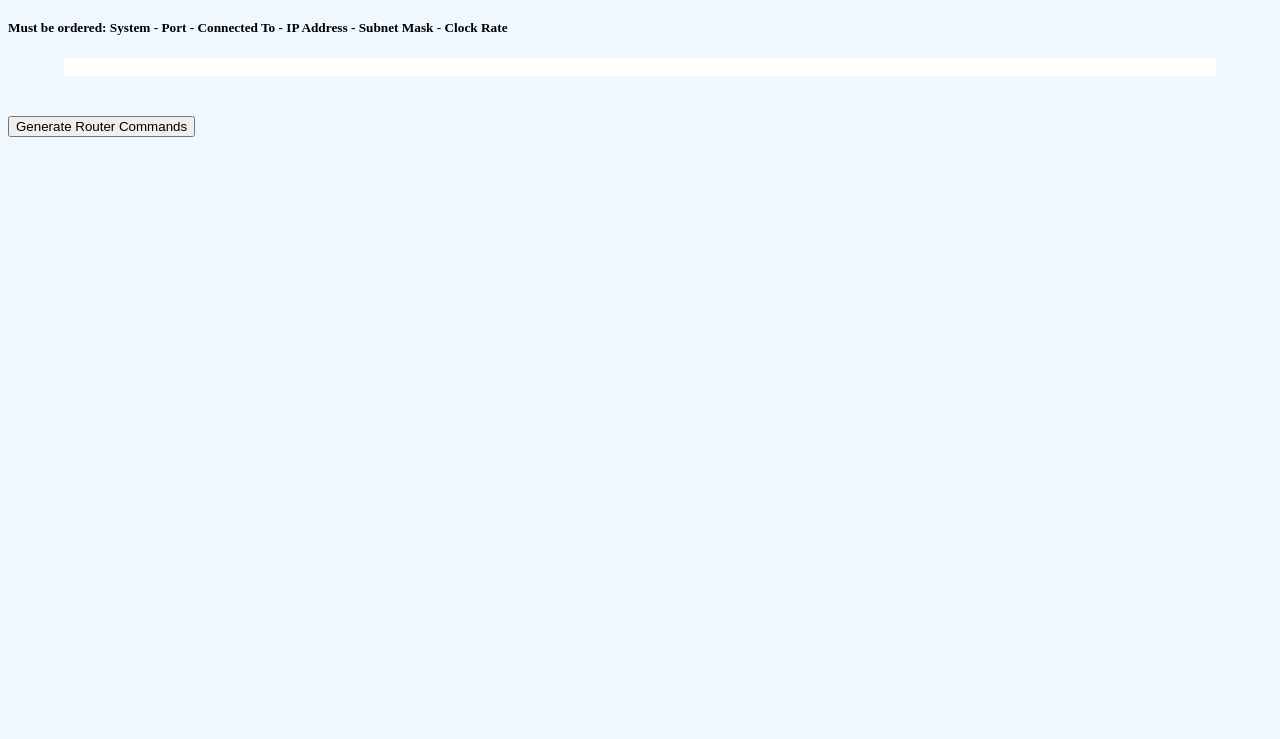
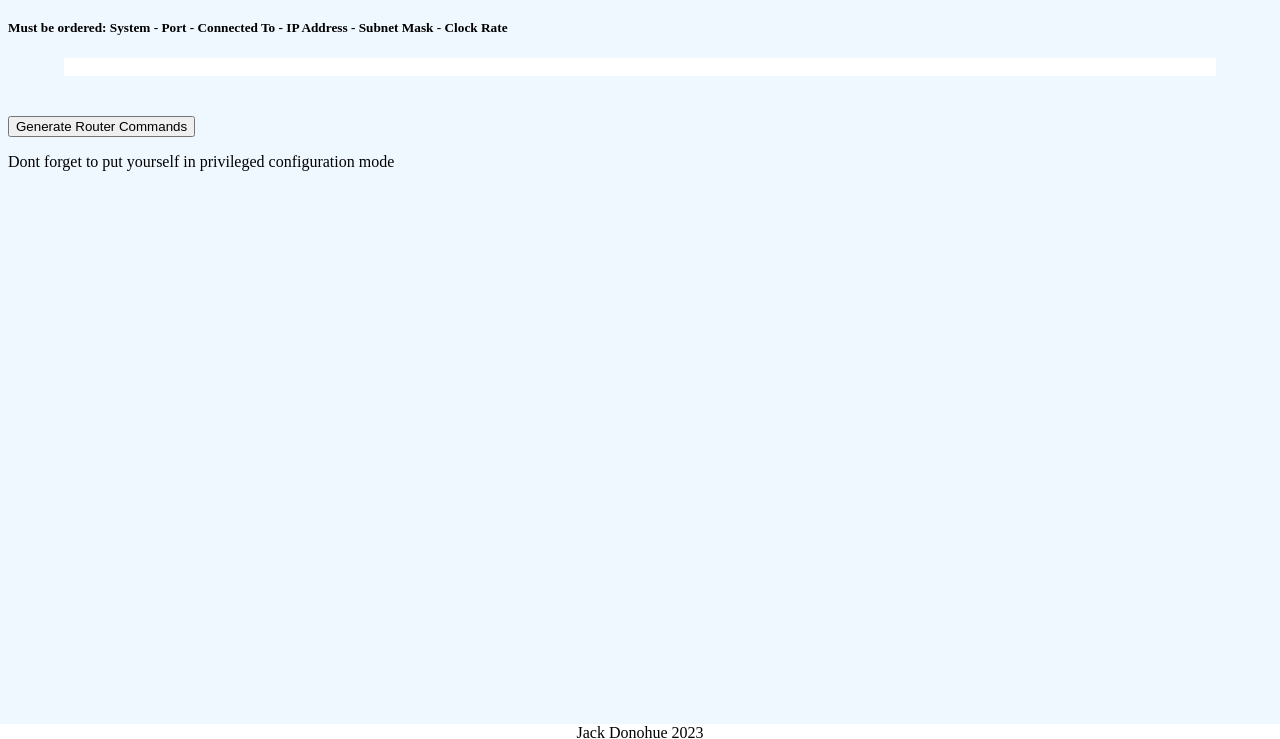
Before and after one commit to Jack-Donohue/Portfolio, a plain HTML site: page ECPI/CIS 202/Tools/Table Converter.html in a window 1280 px wide. Shown: the part 61-800 px from the top of the page. Drawn offline with Linux system fonts and the light colour scheme.

Commit message:
Added footer to Table Converter

```diff
--- a/ECPI/CIS 202/Tools/Table Converter.html
+++ b/ECPI/CIS 202/Tools/Table Converter.html
@@ -18,7 +18,19 @@
         margin-left: auto;
         margin-right: auto;
     }
-
+    .foot{
+        position: fixed;
+        left: 0;
+        bottom: 0;
+        width: 100%;
+        height: 15px;
+        background-color: white;
+        color: black;
+        text-align: center;
+    }
+    .foottext{
+        margin: 0;
+    }
 
   </style>
   <script>
@@ -119,6 +131,11 @@
   </div>
   <br>
   <button onclick="extractRows()">Generate Router Commands</button>
+  <p>Dont forget to put yourself in privileged configuration mode</p>
   <pre id="output" class="output"></pre>
+    <p>&nbsp</p>
 </body>
+<div class="foot">
+    <p class="foottext">Jack Donohue 2023</p>
+</div>
 </html>
```
